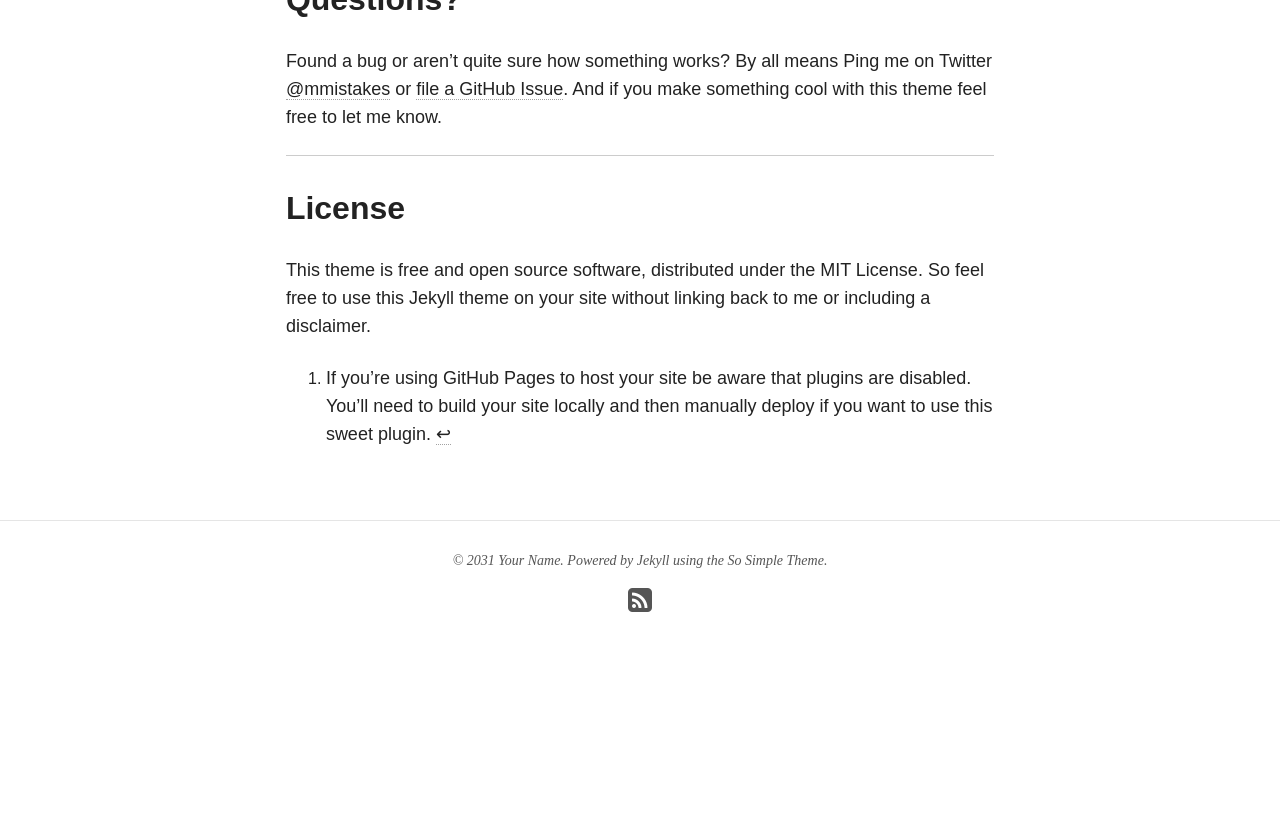
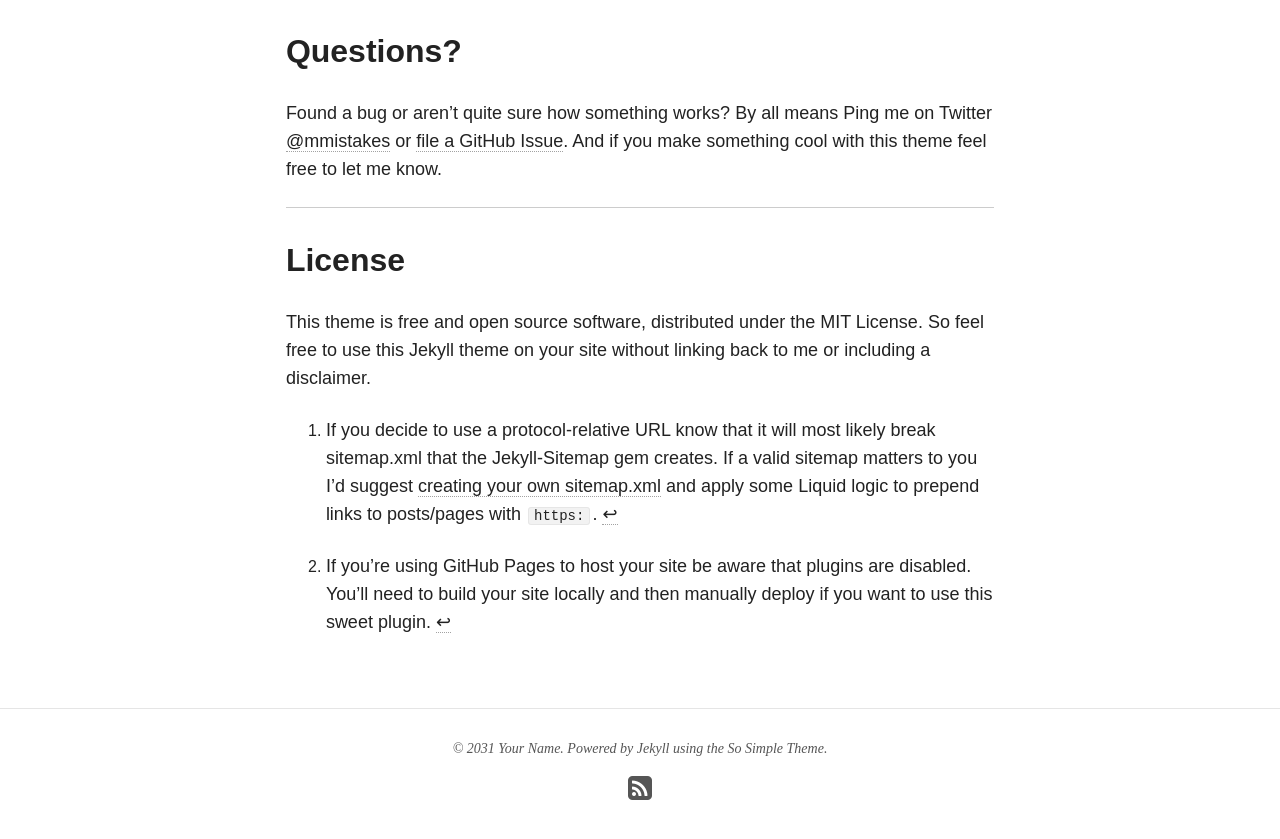
Before and after one commit to FoxerCoeee/FoxerCoeee, a Jekyll site: the page built from theme-setup/index.md, in a window 1280 px wide and 900 px high, scrolled down 11324 px. Shown: the top 839 px of the window. Built offline with Jekyll 4.4.1, drawn with Linux system fonts in a browser that asks for light colours; nearby versions of some CDN libraries; before the commit the page ends 12036 px from its top, so only the background shows below that; some of the changed text lies outside the part shown.

Commit message:
Add note about protocol-relative URLs

```diff
--- a/theme-setup/index.md
+++ b/theme-setup/index.md
@@ -100,7 +100,7 @@ Your site's logo, appears in the header below the navigation bar and is used as
 
 #### url
 
-Used to generate absolute URLs for sitemaps, feeds and for generating canonical URLs in a page's `<head>`. When developing locally either comment this out or use something like `http://localhost:4000` so all assets load properly. *Don't include a trailing `/`*.
+Used to generate absolute URLs for sitemaps, feeds and for generating canonical URLs in a page's `<head>`. When developing locally either comment this out or use something like `http://localhost:4000` so all assets load properly. *Don't include a trailing `/`*. [Protocol-relative URLs](http://www.paulirish.com/2010/the-protocol-relative-url/) are a nice option but there are a few caveats[^protocol].
 
 Examples:
 
@@ -108,8 +108,11 @@ Examples:
 url: http://mmistakes.github.io/so-simple-theme
 url: http://localhost:4000
 url: http://mademistakes.com
+url: //mademistakes.com
 url:
 {% endhighlight %}
+
+[^protocol]: If you decide to use a protocol-relative URL know that it will most likely break sitemap.xml that the Jekyll-Sitemap gem creates. If a valid sitemap matters to you I'd suggest [creating your own sitemap.xml](http://davidensinger.com/2013/03/generating-a-sitemap-in-jekyll-without-a-plugin/) and apply some Liquid logic to prepend links to posts/pages with `https:`.
 
 #### Google Analytics and Webmaster Tools
 
```
